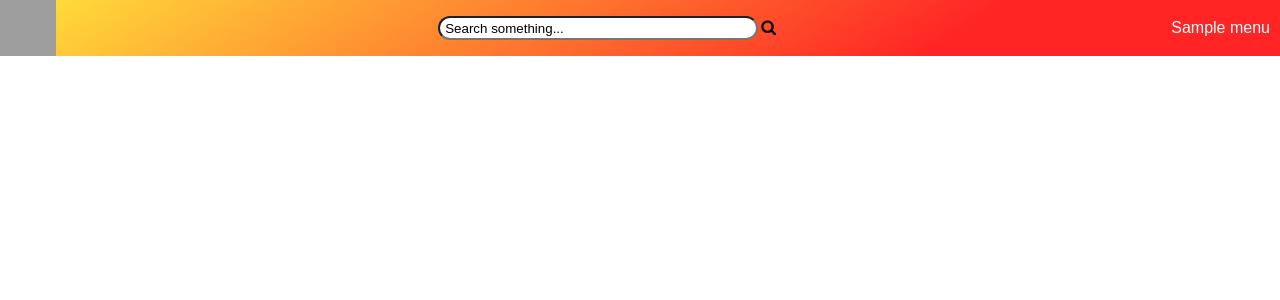
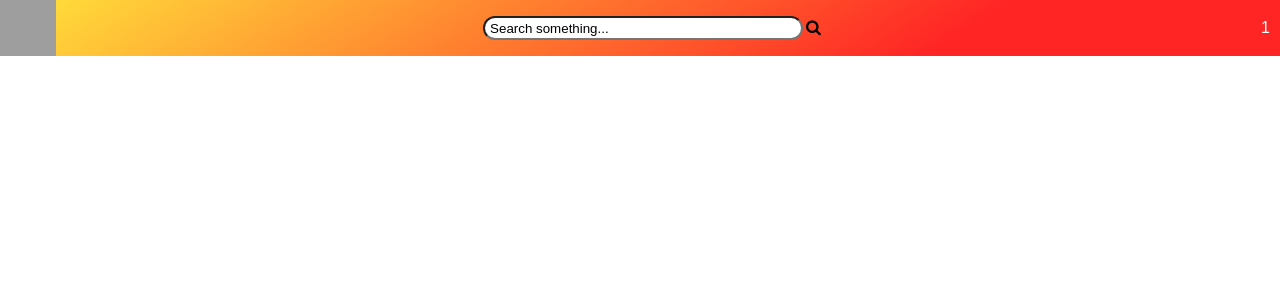
Before and after one commit to EllipticBike38/flask_app_responsive, a Flask app: template templates/main.html in a window 1280 px wide. Shown: the top 300 px of the page. Run offline with Flask 2, Linux system fonts and the light colour scheme; the template is opened without the code that fills it: most values are stand-ins (such as "Sample title", 1, 10 or a date in 2020); grey boxes are pictures that could not be loaded.

Commit message:
adjusted menu logic

```diff
--- a/main.py
+++ b/main.py
@@ -1,21 +1,33 @@
 from flask import Flask, render_template
 from flaskwebgui import FlaskUI
+from api import db_init, api
 
-app = Flask(__name__)
+app = Flask(__name__, subdomain_matching=True)
+app.config['SERVER_NAME'] = "mini-desktop-pc.homenet.telecomitalia.it:5555"
+app.register_blueprint(api, subdomain="api")
 
 
-
+context={'menus':[
+        ('Home','#'),
+        ('Contacts','#'),
+        ('Settings','#'),
+        ('About Us','#'),
+        ('Login','login')
+    ]}
 @app.route('/')
 def index():
-    context={'menus':[
-        'Home',
-        'Contacts',
-        'Settings',
-        'About Us',
-        'Login'
-    ]}
     return render_template('index.html',**context)
+
+
+@app.route('/login')
+def login():
+    return render_template('login.html',**context)
+
+@app.route('/signup')
+def signup():
+    return render_template('signup.html',**context)
 
 if __name__ == "__main__":
     # FlaskUI(app=app, server="flask",width=500, height=500).run()
+    db_init()
     app.run("0.0.0.0",5555,True)
--- a/templates/navbar.html
+++ b/templates/navbar.html
@@ -10,8 +10,8 @@
 
         {% for menu in menus %}
 
-        <a class="nav_menu_el" href="#">
-            {{menu}}
+        <a class="nav_menu_el" href="{{menu[1]}}">
+            {{menu[0]}}
         </a>
 
         {% endfor %}
@@ -22,8 +22,8 @@
 
         {% for menu in menus %}
 
-        <a class="nav_ham_menu_el" href="#">
-            {{menu}}
+        <a class="nav_ham_menu_el" href="{{menu[1]}}">
+            {{menu[0]}}
         </a>
 
         {% endfor %}
```
